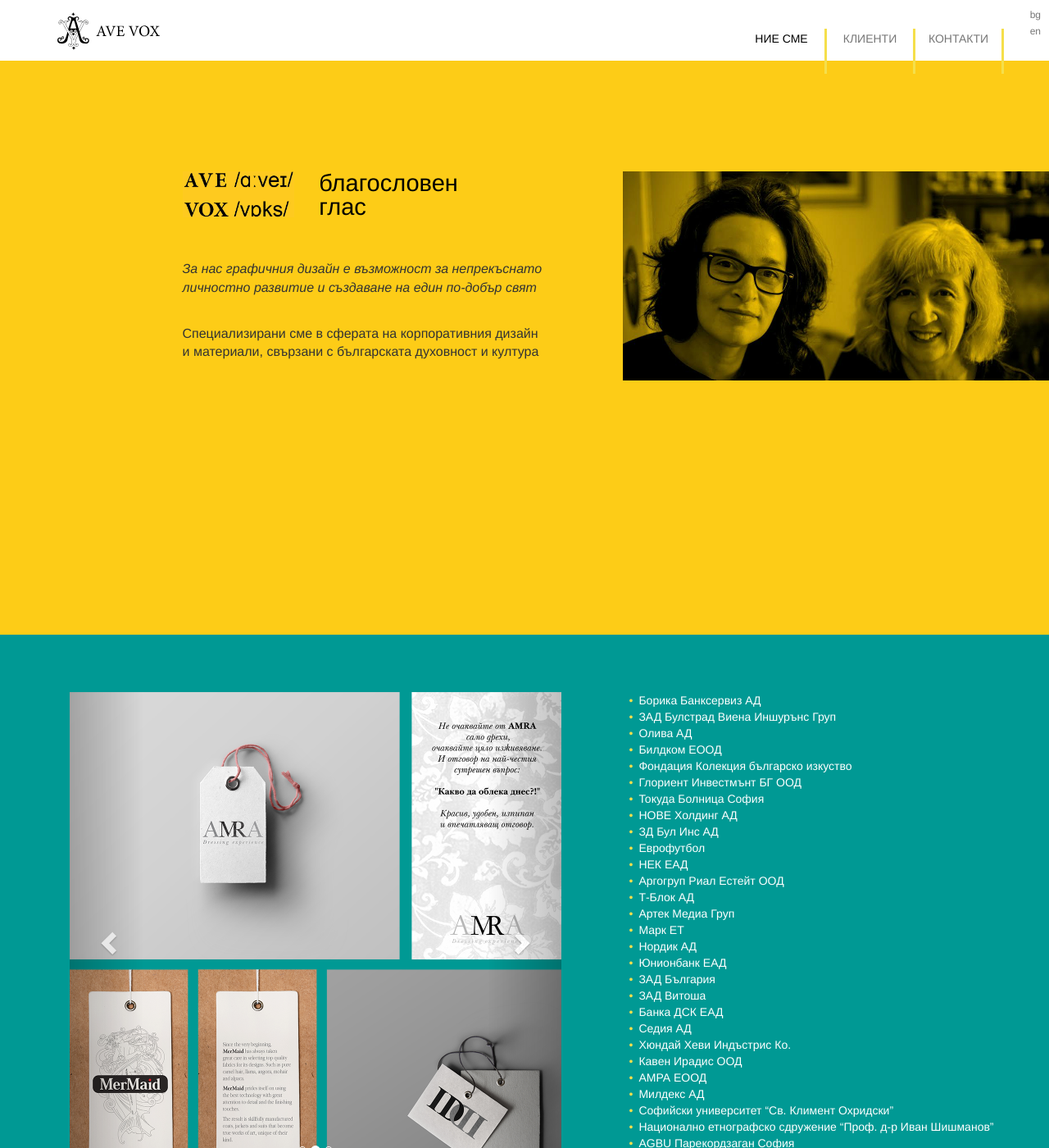
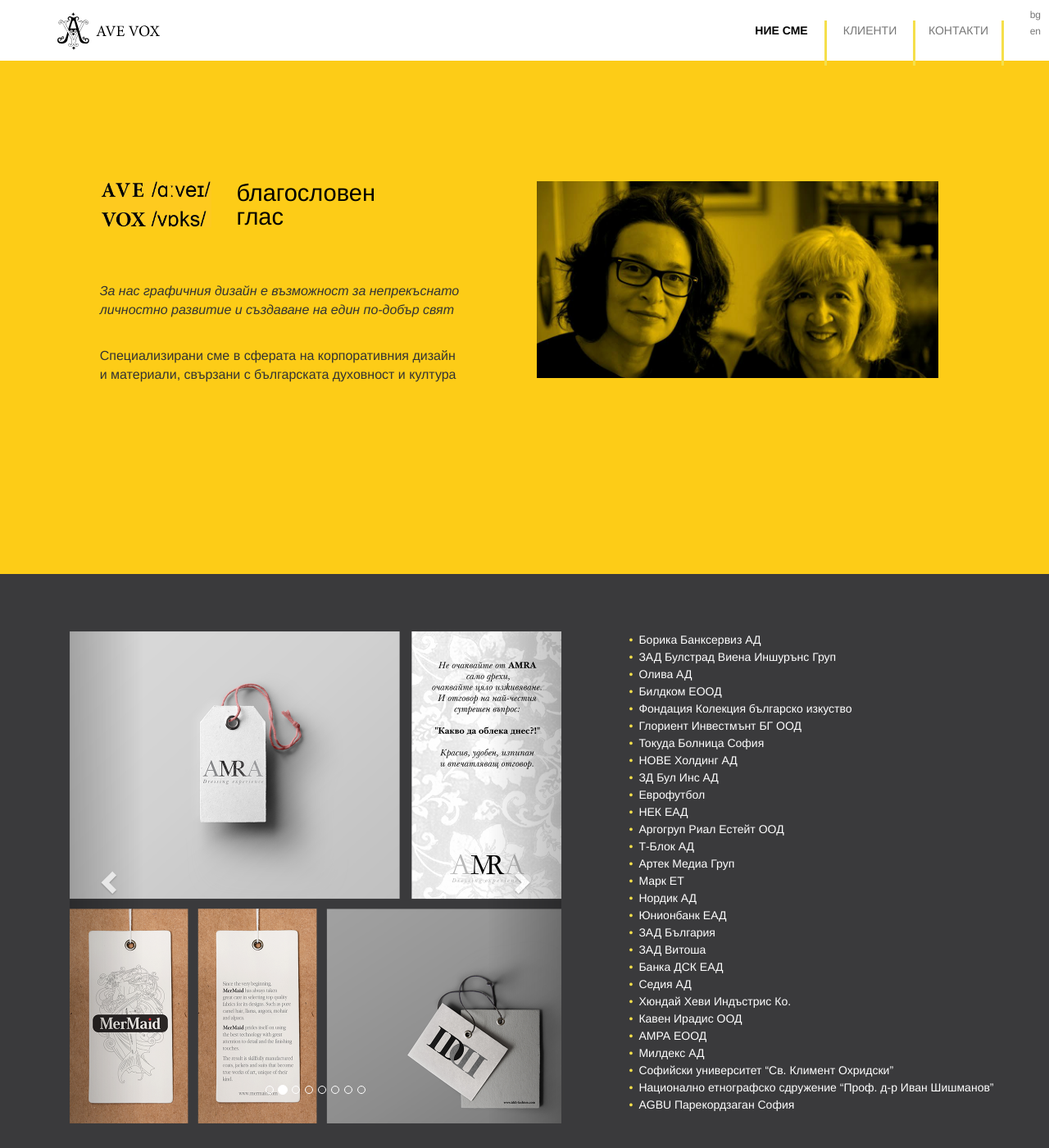
Before and after one commit to avevoxdesign/avevox, a Jekyll site: the page built from index.html, in a window 1280 px wide and 1400 px high. Shown: the whole window at 82% size. Built offline with Jekyll 4.4.1, drawn with Linux system fonts in a browser that asks for light colours.

Commit message:
new images for slider, css changes

```diff
--- a/_config.yml
+++ b/_config.yml
@@ -3,7 +3,7 @@
 # url: "http://127.0.0.1:4000"
 
 # Website settings
-title: "AVE VOW"
+title: "AVEVOX"
 description: "Ave Vow new website"
 keywords: "Ave,Vox,design,print,avevox,products"
 baseurl: "/"
@@ -12,7 +12,7 @@
 
 # author
 author:
-  name: 'Ave Vox'
+  name: 'AveVox'
   email: 'office@avevox.bg'
 
 # landing page
--- a/index.html
+++ b/index.html
@@ -34,8 +34,8 @@
 </div>
 
 
-<section id="about_me" class="features" style="background-color: rgb(253, 204, 23); margin-top: 74px; min-height: 700px; padding: 135px 0px;">
-    <div class="container" id="i18_about_me" style="max-width: 1200px; float: right;">
+<section id="about_me" class="features" style="background-color: rgb(253, 204, 23); min-height: 700px;">
+    <div class="container" id="i18_about_me">
         <div class="row">
             <div class="col-sm-1 col-xs-12">
             </div>
@@ -51,7 +51,7 @@
                         </div>
                     </div>
                 </div>
-                <div class="row" style="margin-top: 50px;">
+                <div class="row" style="margin-top: 65px;">
                     <div class="col-lg-12 col-xs-12" style="max-width: 475px; font-size: 16px;">
                         <p data-i18n="about_me.des" style="font-style: italic;">За нас графичния дизайн е възможност за непрекъснато личностно развитие и създаване на един по-добър свят</p>
                         <br>
@@ -59,14 +59,14 @@
                     </div>
                 </div>
             </div>
-            <div class="col-sm-6" style="padding-right: 0;">
-                <img src="static/img/sections/are.jpg" style="width: auto; max-height: 255px; float: right;" alt="we are"/>
+            <div class="col-sm-6">
+                <img src="static/img/sections/are.jpg" style="width: auto; max-height: 240px;" alt="we are"/>
             </div>
         </div>
     </div>
 </section>
 
-<section id="project" class="project gray-section features" style="background-color: #009994; min-height: 700px; padding: 70px;">
+<section id="project" class="project gray-section features" style="background-color: rgb(58, 58, 60); min-height: 700px; padding: 70px;">
     <div class="container" id="i18_projects">
         <div class="row">
             <div class="col-sm-7 col-xs-12">
@@ -75,6 +75,11 @@
                         <li data-target="#inSlider" data-slide-to="0" class="active"></li>
                         <li data-target="#inSlider" data-slide-to="1"></li>
                         <li data-target="#inSlider" data-slide-to="2"></li>
+                        <li data-target="#inSlider" data-slide-to="3"></li>
+                        <li data-target="#inSlider" data-slide-to="4"></li>
+                        <li data-target="#inSlider" data-slide-to="5"></li>
+                        <li data-target="#inSlider" data-slide-to="6"></li>
+                        <li data-target="#inSlider" data-slide-to="7"></li>
                     </ol>
                     <div class="carousel-inner" role="listbox">
                         <div class="item active">
@@ -103,6 +108,10 @@
 
                         <div class="item">
                             <img src="static/img/pana/pano7.png" alt="pano"/>
+                        </div>
+
+                        <div class="item">
+                            <img src="static/img/pana/pano8.jpg" alt="pano"/>
                         </div>
                     </div>
                     <a class="left carousel-control" href="#inSlider" role="button" data-slide="prev">
@@ -154,7 +163,7 @@
 </section>
 
 
-<section id="link" class="contact features" style="background-color: rgb(58, 58, 60); min-height: 700px; padding: 200px 0;">
+<section id="link" class="contact features" style="background-color: #009994; min-height: 700px;">
     <div class="container" id="i18_link">
         <div class="row m-b-lg">
             <div class="col-lg-12 text-center">
@@ -163,12 +172,12 @@
         </div>
         <div id="address-ave-vox" >
             <img src="static/img/place_icon.svg">
-            <div>
-                <p style="display: inline;"><b><span data-i18n="link.city">SOFIA, </span></b></p>
-                <p style="display: inline;"><span data-i18n="link.country">BULGARIA</span></p>
+            <div style="margin-top: 32px;">
+                <p style="display: inline;"><b data-i18n="link.city">SOFIA, </b></p>
+                <p style="display: inline;" data-i18n="link.country">BULGARIA</p>
             </div>
         </div>
-        <div id="mail-ave-vox"><a href="mailto:{{ site.jingyu.email }}">office@avevox.bg</a>
+        <div id="mail-ave-vox"><a href="mailto:{{ site.author.email }}">{{ site.author.email }}</a>
         </div>
     </div>
 </section>
--- a/static/css/custom.css
+++ b/static/css/custom.css
@@ -1,13 +1,25 @@
+section#about_me,
+section#link {
+  display: table;
+  width: 100%;
+}
+
+section#about_me .container,
+section#link .container {
+  display: table-cell;
+  vertical-align: middle;
+}
+
 #navbar ul li {
   border-right: 3px solid rgb(245, 223, 75);
   position: relative;
-  top: 35px;
+  top: 25px;
 }
 
 .nav > li.active > a {
   background-color: transparent !important;
   color: black !important;
-  font-weight: 500;
+  font-weight: 600;
 }
 
 .nav > li > a {
@@ -31,7 +43,7 @@
   display: table;
   background-color: rgb(255, 200, 31);
   padding: 15px;
-  margin: 10px auto;
+  margin: 15px auto;
   font-size: 16px;
   min-width: 190px;
   text-align: center;
@@ -80,6 +92,10 @@
     list-style: none;
     color: white;
 }
+section#project ul li {
+  line-height: 21px;
+}
+
 section#project ul li:before {
     color: rgb(245, 223, 75);
     content: "•";
```
Also changed, not shown: static/img/pana/pano8.jpg (added), 3 other files.
